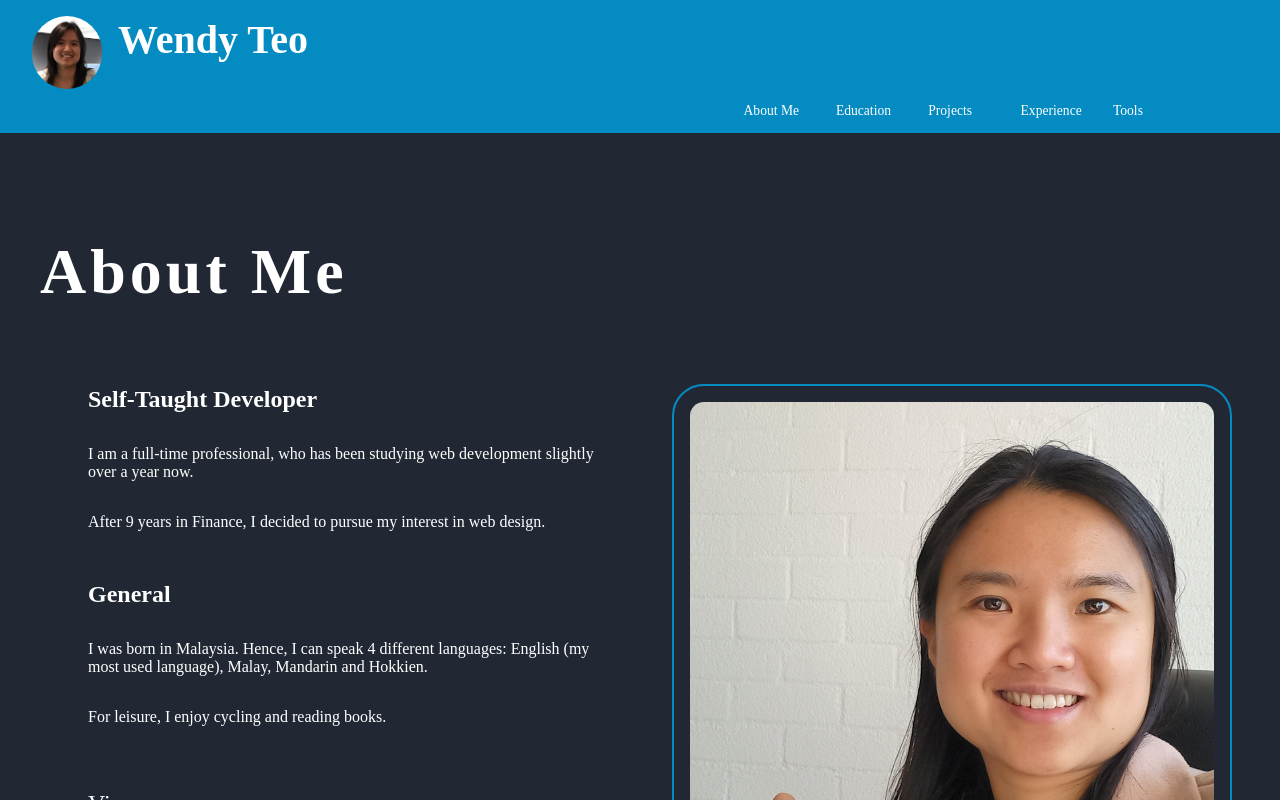
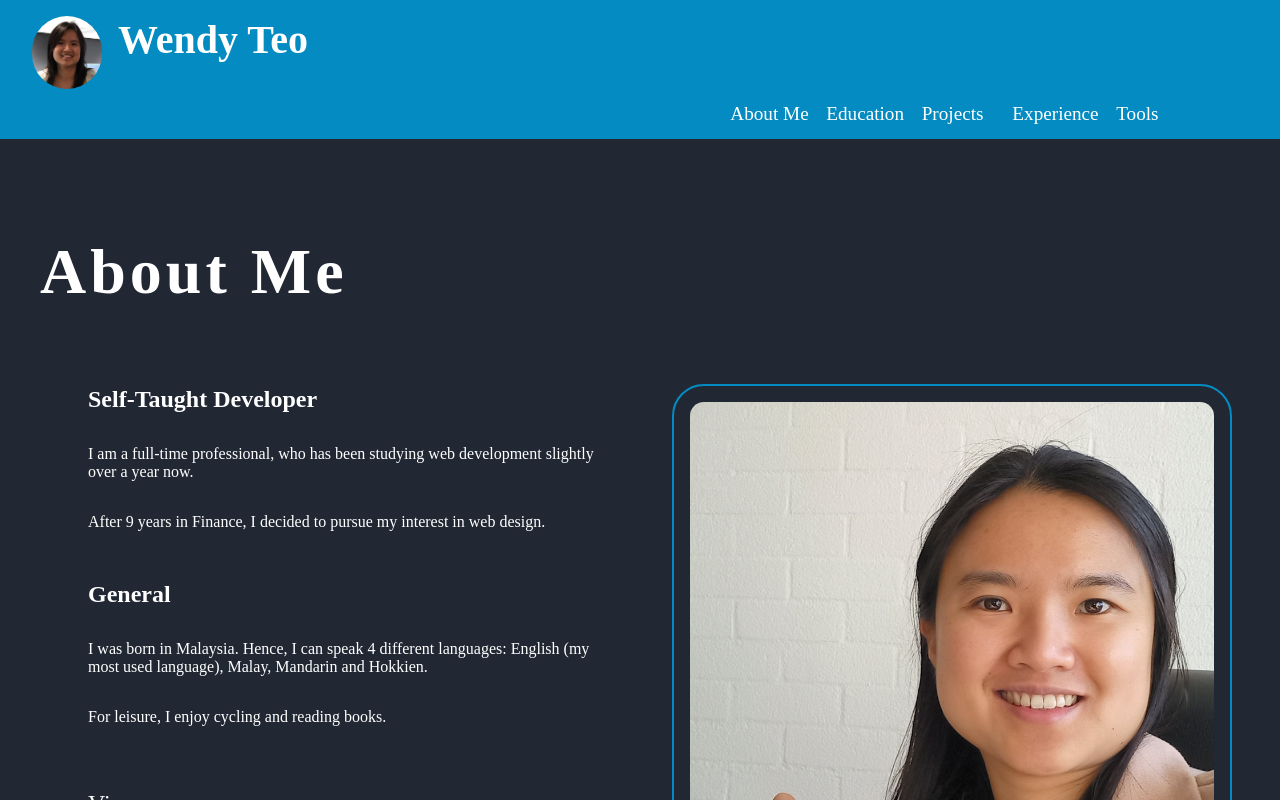
Before and after one commit to wteo/resumev2, a React (Create React App) app: page / in a window 1280 px wide. Shown: the top 800 px of the page. Built offline with nearby package versions, Linux system fonts and the light colour scheme.

Commit message:
Resize fonts

```diff
--- a/src/components/Header/Header.js
+++ b/src/components/Header/Header.js
@@ -19,7 +19,7 @@ function Header () {
             </div>
 
             <nav>
-                <p></p>
+                <div></div>
                 <p><Link to="aboutMe" spy={true} smooth={true} offset={50} duration={500}>About Me</Link></p>
                 <p><Link to="education" spy={true} smooth={true} offset={50} duration={500}>Education</Link></p>
                 <p><Link to="projects" spy={true} smooth={true} offset={50} duration={500}>Projects</Link></p>
--- a/src/components/Header/Header.module.css
+++ b/src/components/Header/Header.module.css
@@ -43,7 +43,7 @@ nav {
 
 nav p {
     background-color: var(--header-background-color);
-    font-size: 85%;
+    font-size: 120%;
     transition: text-decoration 0.5s;
     padding-top: -3rem;
     padding-bottom: 0.75rem;
@@ -57,12 +57,22 @@ nav p:hover, nav p:active {
 
 
 @media (max-width: 780px) {
+
+    nav p {
+        font-size: 85%;
+    }
+
     nav {
         grid-template-columns: 2fr 1fr 1fr 1fr 1fr 1fr 1fr;
     }
 }
 
 @media (max-width: 1150px) and (min-width: 779px) {
+
+    nav p {
+        font-size: 100%;
+    }
+
     nav {
         grid-template-columns: 4fr 1fr 1fr 1fr 1fr 1fr 1fr;
     }
```
Also changed, not shown: 1 other file (tests, documents, lock files or other folders).
